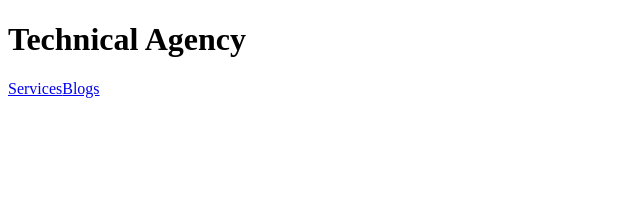
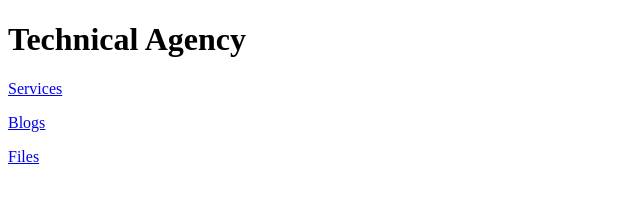
Before and after one commit to Mayank-Bajaj-22/next-js-learning, a Next.js app in the folder Section 2/01_routing-in-next.js/: page / in a window 1280 px wide. Shown: the top 216 px of the page, without its empty margins (0-640 px from the left). Built offline with nearby package versions, Linux system fonts and the light colour scheme.

Commit message:
catch all routes

```diff
--- a/Section 2/01_routing-in-next.js/app/page.js
+++ b/Section 2/01_routing-in-next.js/app/page.js
@@ -9,13 +9,23 @@ export default async function Home({ searchParams, params }) {
         Technical Agency
       </h1>
 
+      <p>
         <Link href="/services">
           Services
         </Link>
+      </p>
 
+      <p>
         <Link href="/blogs">
           Blogs
         </Link>
+      </p>
+
+      <p>
+        <Link href="/files">
+          Files
+        </Link>
+      </p>
     </>
   );
 }
```
Also changed, not shown: Section 2/01_routing-in-next.js/app/files/[[...filePath]]/page.js (added, +9 -0 lines). Lines whose indentation alone changed are shown as unchanged.
